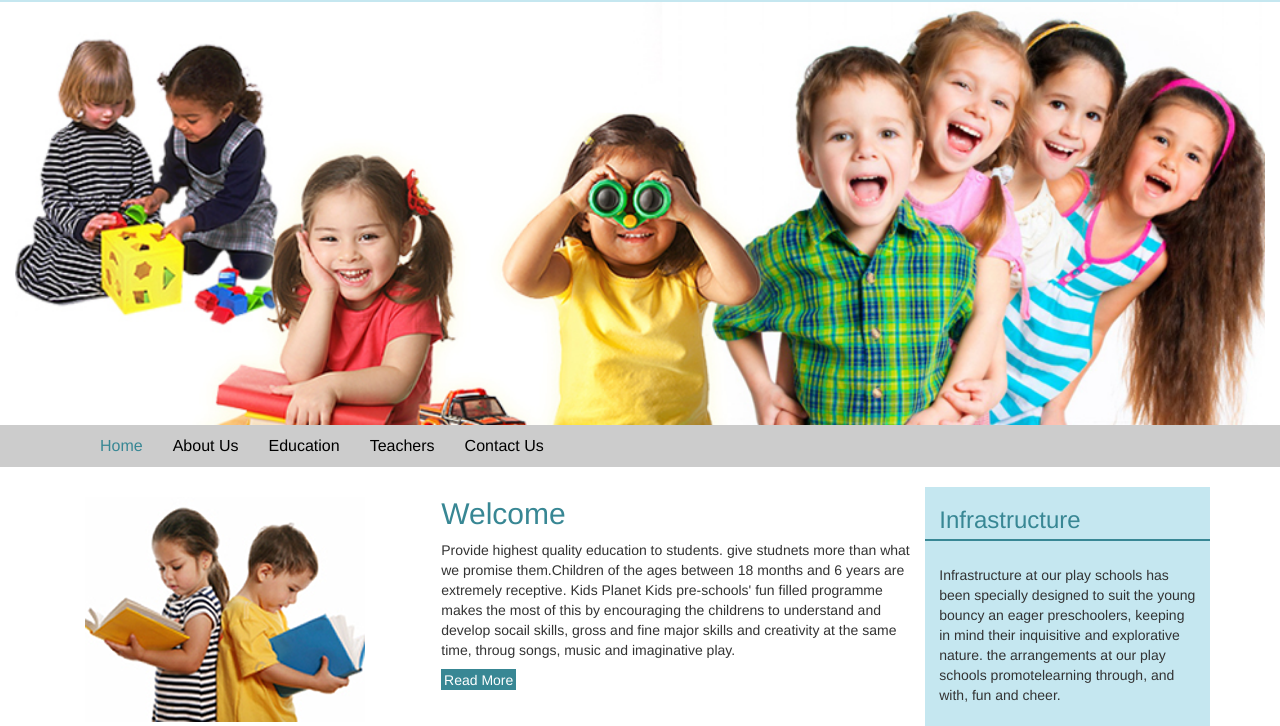
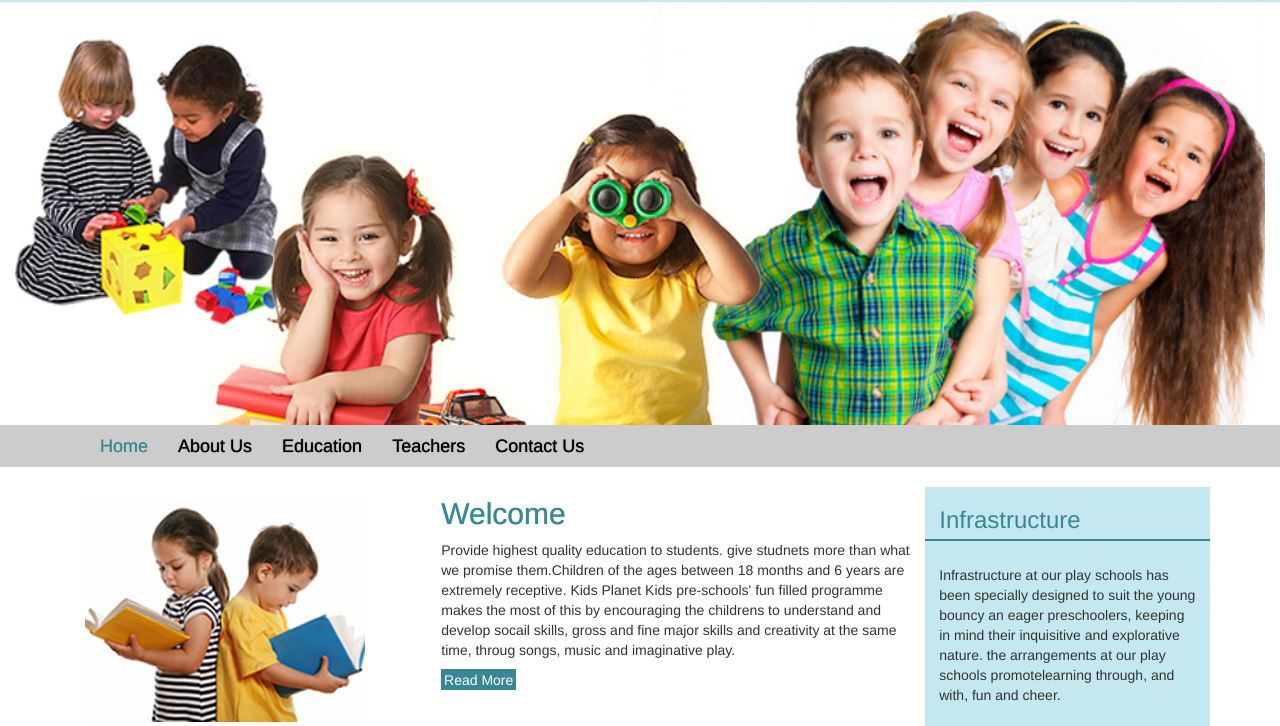
Before and after one commit to Faizaankhan3/HTMLSlicingProject, a plain HTML site: page index.html in a window 1280 px wide. Shown: the part 63-789 px from the top of the page. Drawn offline with nearby package versions, Linux system fonts and the light colour scheme.

Commit message:
Feedback1 update
FontWeight problm solved

```diff
--- a/css/kids.css
+++ b/css/kids.css
@@ -26,8 +26,12 @@
 }
 
 .section-heading {
+
     color: #388794;
+    font-weight: 500;
     margin-top: 0;
+    text-shadow: #388794 0px 0px 1px;
+    -webkit-font-smoothing: antialiased;
 }
 
 .col-centered {
--- a/css/navBar.css
+++ b/css/navBar.css
@@ -7,13 +7,16 @@
 
 .navbar-custom .navbar-nav>li>a {
     color: #000000;
-    font-size: 16px;
+    font-size: 18px;
+    font-weight: 500;
+    text-shadow: #000000 0px 0px 1px;
 }
 
 .navbar-custom .navbar-nav>li>a:hover,
 .navbar-custom .navbar-nav>li>a:focus {
     background-color: transparent;
     color: #388794;
+    text-shadow: #388794 0px 0px 1px;
 }
 
 .navbar-custom .navbar-nav>.active>a,
@@ -21,6 +24,7 @@
 .navbar-custom .navbar-nav>.active>a:focus {
     background-color: transparent;
     color: #388794;
+    text-shadow: #388794 0px 0px 0.5px;
 }
 
 .navbar-custom .navbar-toggle .icon-bar {
--- a/index.html
+++ b/index.html
@@ -26,7 +26,7 @@
             </div>
             <div class="col-sm-6  col-xs-12">
                 <div class="header-text pull-right-sm">
-                    <a href="#">+91-9832710273 | </a>
+                    <a href="#">+91-9832710273&nbsp&nbsp&nbsp|&nbsp&nbsp&nbsp</a>
                     <a href="#"><span><img src="./Assets/Twitter_icon.png" alt="TwitterIcon"></span> Follow us on Twitter</a>
                 </div>
             </div>
```
